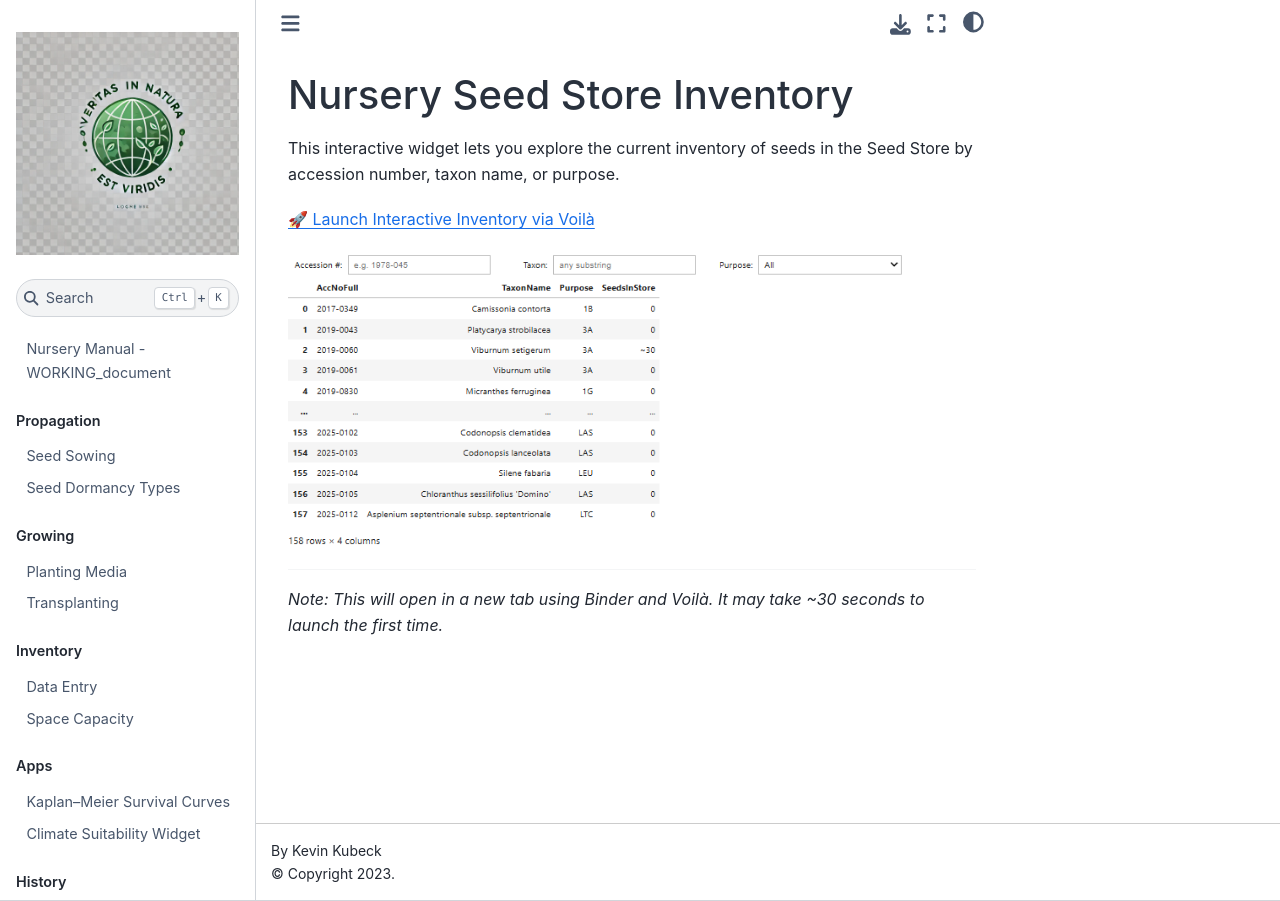
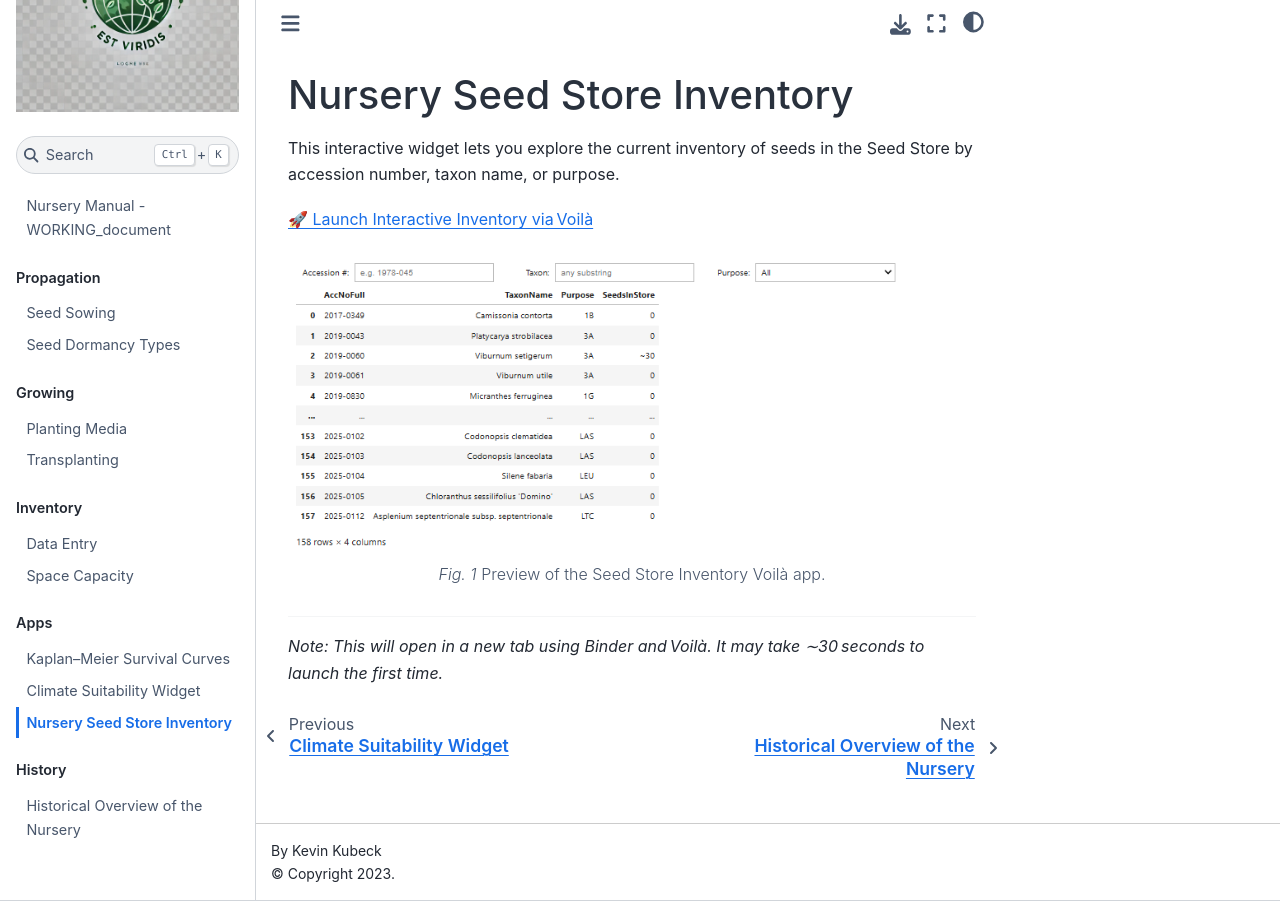
Before and after one commit to Kkubeck/nursery-manual, a Jupyter Book: the page built from docs/nursery-seed-store-inventory.md, in a window 1280 px wide. Built offline with Jupyter Book 1.0.4 settings and Sphinx 7.4.7 and the Sphinx Book theme 1.1.4, drawn with Linux system fonts in a browser that asks for light colours; pages that are not in the unit, such as notebooks, are missing from menus.

Commit message:
few updates to get seed store app working

````diff
--- a/_toc.yml
+++ b/_toc.yml
@@ -32,7 +32,7 @@ parts:
         title: Kaplan–Meier Survival Curves
       - file: docs/climate-widget
         title: Climate Suitability Widget
-      - file: docs/seed-store-inventory
+      - file: docs/nursery-seed-store-inventory
         title: Nursery Seed Store Inventory
       # Add more apps here later
 
--- a/docs/nursery-seed-store-inventory.md
+++ b/docs/nursery-seed-store-inventory.md
@@ -1,12 +1,17 @@
-
 # Nursery Seed Store Inventory
 
 This interactive widget lets you explore the current inventory of seeds in the Seed Store by accession number, taxon name, or purpose.
 
-[🚀 Launch Interactive Inventory via Voilà](https://mybinder.org/v2/gh/Kkubeck/nursery-manual/main?urlpath=voila/render/notebooks/seed-store-inventory_widget.ipynb)
+[🚀 Launch Interactive Inventory via Voilà](https://mybinder.org/v2/gh/Kkubeck/nursery-manual/main?urlpath=voila/render/notebooks/nursery-seed-store-inventory_widget.ipynb)
 
-![Preview](../images/seed-store-preview.png)
+```{figure} ../images/seed-store-preview.png
+---
+name: seed-store-inventory-preview
+alt: Seed Store Inventory widget preview
+---
+Preview of the Seed Store Inventory Voilà app.
+```
 
 ---
 
-*Note: This will open in a new tab using Binder and Voilà. It may take \~30 seconds to launch the first time.*
+*Note: This will open in a new tab using Binder and Voilà. It may take ∼30 seconds to launch the first time.*
````
Also changed, not shown: 1 other file.
